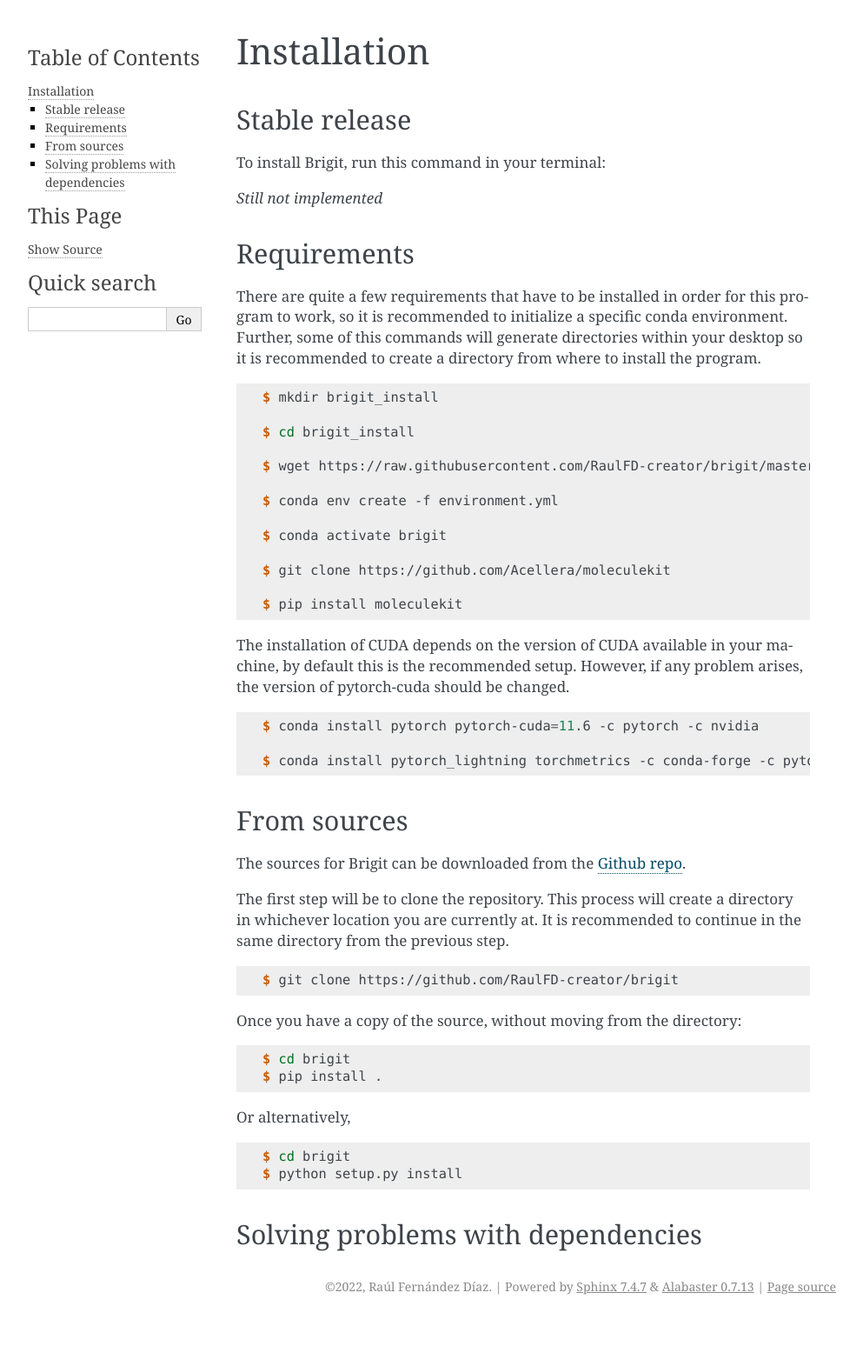
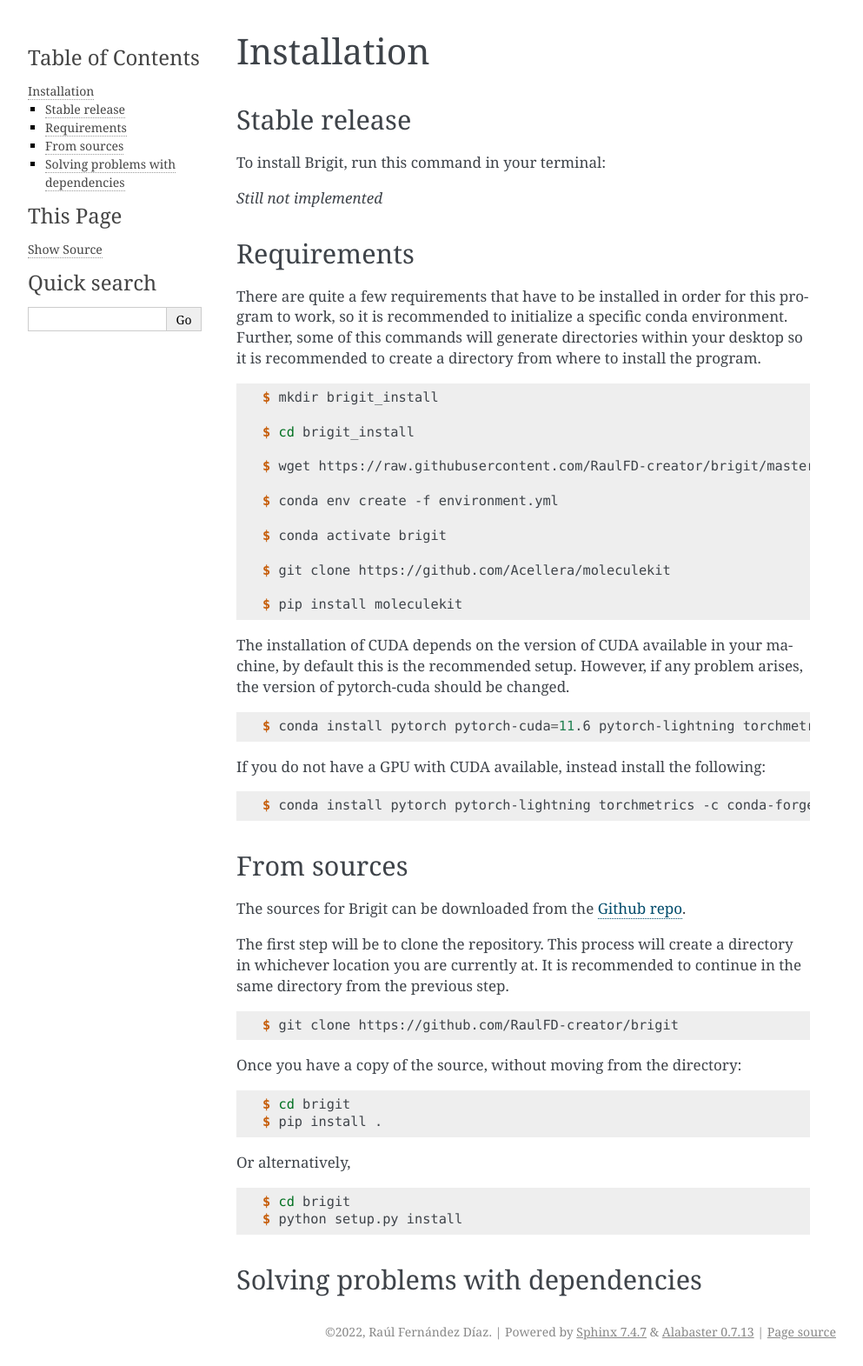
Before and after one commit to RaulFD-creator/biobrigit, a Sphinx documentation site: the page built from docs/installation.rst, in a window 1280 px wide. Shown: the whole page at 87% size, without its empty margins (148-1141 px from the left). Built offline with Sphinx 7.4.7, drawn with Linux system fonts in a browser that asks for light colours; before the commit the page ends 1519 px from its top, so only the background shows below that.

Commit message:
Fixed bug in installation documentation

```diff
--- a/docs/installation.rst
+++ b/docs/installation.rst
@@ -42,9 +42,13 @@
 
 .. code-block:: console
 
-    $ conda install pytorch pytorch-cuda=11.6 -c pytorch -c nvidia
+    $ conda install pytorch pytorch-cuda=11.6 pytorch-lightning torchmetrics -c pytorch -c nvidia -c conda-forge
 
-    $ conda install pytorch_lightning torchmetrics -c conda-forge -c pytorch
+If you do not have a GPU with CUDA available, instead install the following:
+
+.. code-block:: console
+
+    $ conda install pytorch pytorch-lightning torchmetrics -c conda-forge -c pytorch
 
 From sources
 ------------
```
Also changed, not shown: 1 other file.
